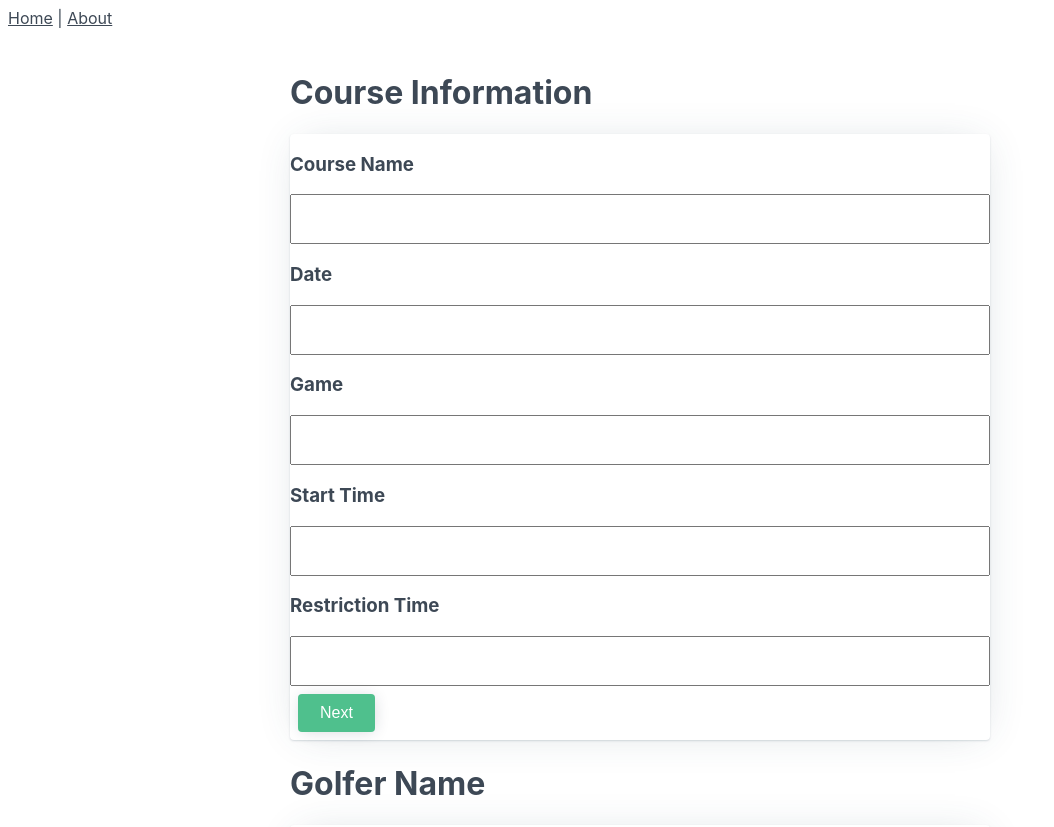
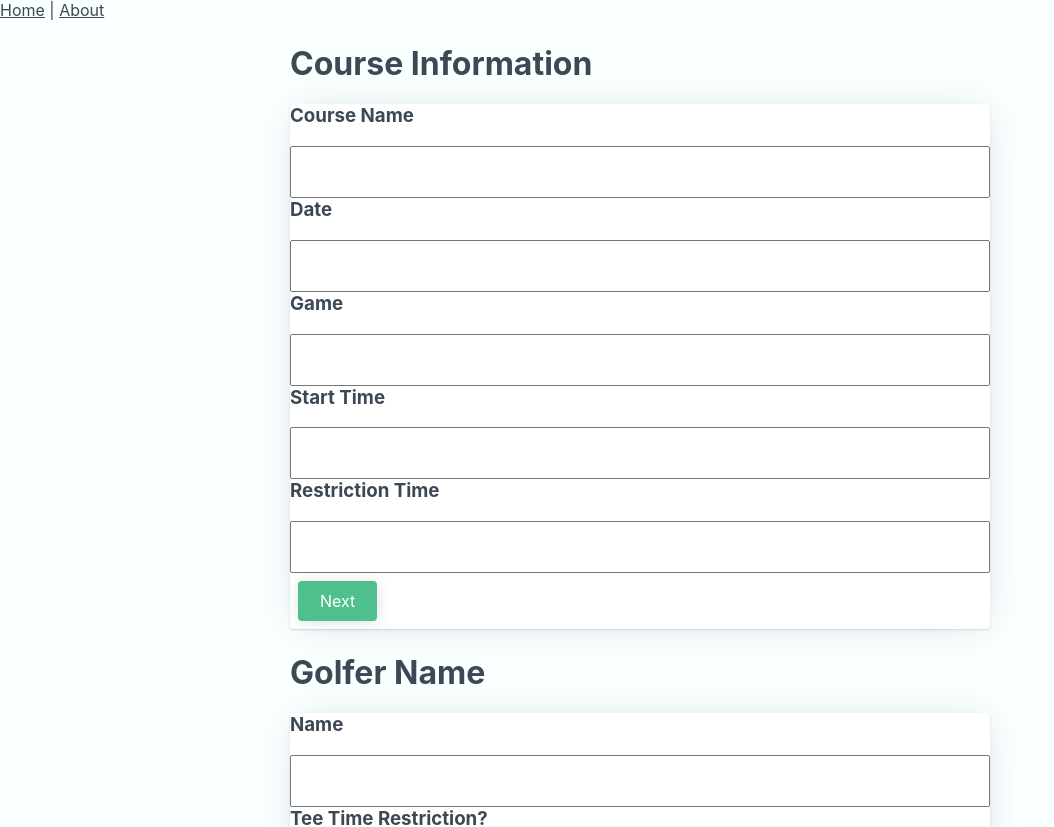
Before and after one commit to kellenwiltshire/teetime, a Vue app: page / in a window 1280 px wide. Shown: the top 827 px of the page, without its empty margins (0-1054 px from the left). Built offline with nearby package versions, Linux system fonts and the light colour scheme.

Commit message:
chore: styling update

```diff
--- a/src/App.vue
+++ b/src/App.vue
@@ -5,29 +5,3 @@
 	</nav>
 	<router-view />
 </template>
-
-<style scoped>
-html,
-body {
-	margin: 0;
-	padding: 0;
-	background: #faffff;
-	font-size: 16px;
-}
-
-* {
-	box-sizing: border-box;
-	font-family: -apple-system, BlinkMacSystemFont, 'Segoe UI', Roboto, Oxygen,
-		Ubuntu, Cantarell, 'Open Sans', 'Helvetica Neue', sans-serif;
-	color: #3d4855;
-}
-
-h1,
-h2,
-h3,
-h4,
-h5,
-h6 {
-	margin-top: 0;
-}
-</style>
--- /dev/null
+++ b/src/assets/styles.css
@@ -0,0 +1,40 @@
+html,
+body {
+	margin: 0;
+	padding: 0;
+	background: #faffff;
+	font-size: 16px;
+}
+
+* {
+	box-sizing: border-box;
+	font-family: -apple-system, BlinkMacSystemFont, 'Segoe UI', Roboto, Oxygen, Ubuntu, Cantarell, 'Open Sans',
+		'Helvetica Neue', sans-serif;
+	color: #3d4855;
+}
+
+h1,
+h2,
+h3,
+h4,
+h5,
+h6 {
+	margin-top: 0;
+}
+
+button {
+	background: #4fc08d;
+	padding: 10px 22px;
+	border: none;
+	color: white;
+	border-radius: 4px;
+	margin: 8px;
+	font-size: 16px;
+	cursor: pointer;
+	box-shadow: 1px 1px 15px -2px #212c4430;
+	transition: 0.15s;
+}
+
+button:hover {
+	background: #42aa7b;
+}
--- a/src/main.ts
+++ b/src/main.ts
@@ -2,4 +2,6 @@ import { createApp } from 'vue';
 import App from './App.vue';
 import router from './router';
 
+import './assets/styles.css';
+
 createApp(App).use(router).mount('#app');
```
